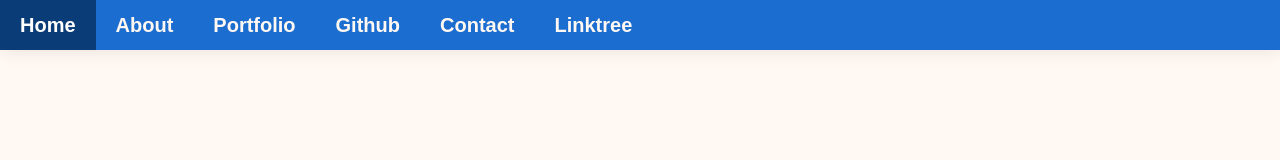
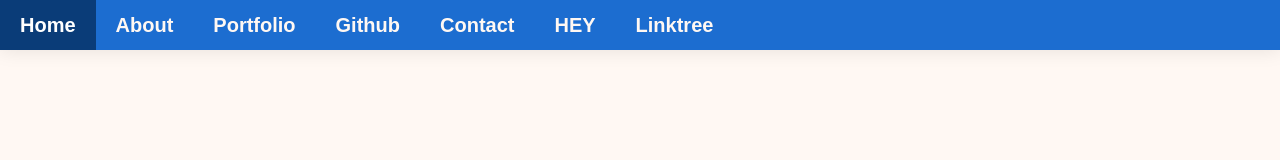
Before and after one commit to bescoss/Index, a plain HTML site: page Personalinfo/index.html in a window 1280 px wide. Shown: the top 160 px of the page. Drawn offline with nearby package versions, Linux system fonts and the light colour scheme.

Commit message:
hey added

```diff
--- a/Personalinfo/index.html
+++ b/Personalinfo/index.html
@@ -31,6 +31,7 @@
     <a href="#Portfolio">Portfolio</a>
     <a href="#Github">Github</a>
     <a href="#Contact">Contact</a>
+    <a href="#Contact">HEY</a>
     <a href="../Linktree/index.html">Linktree</a>
   </div>
 
```
